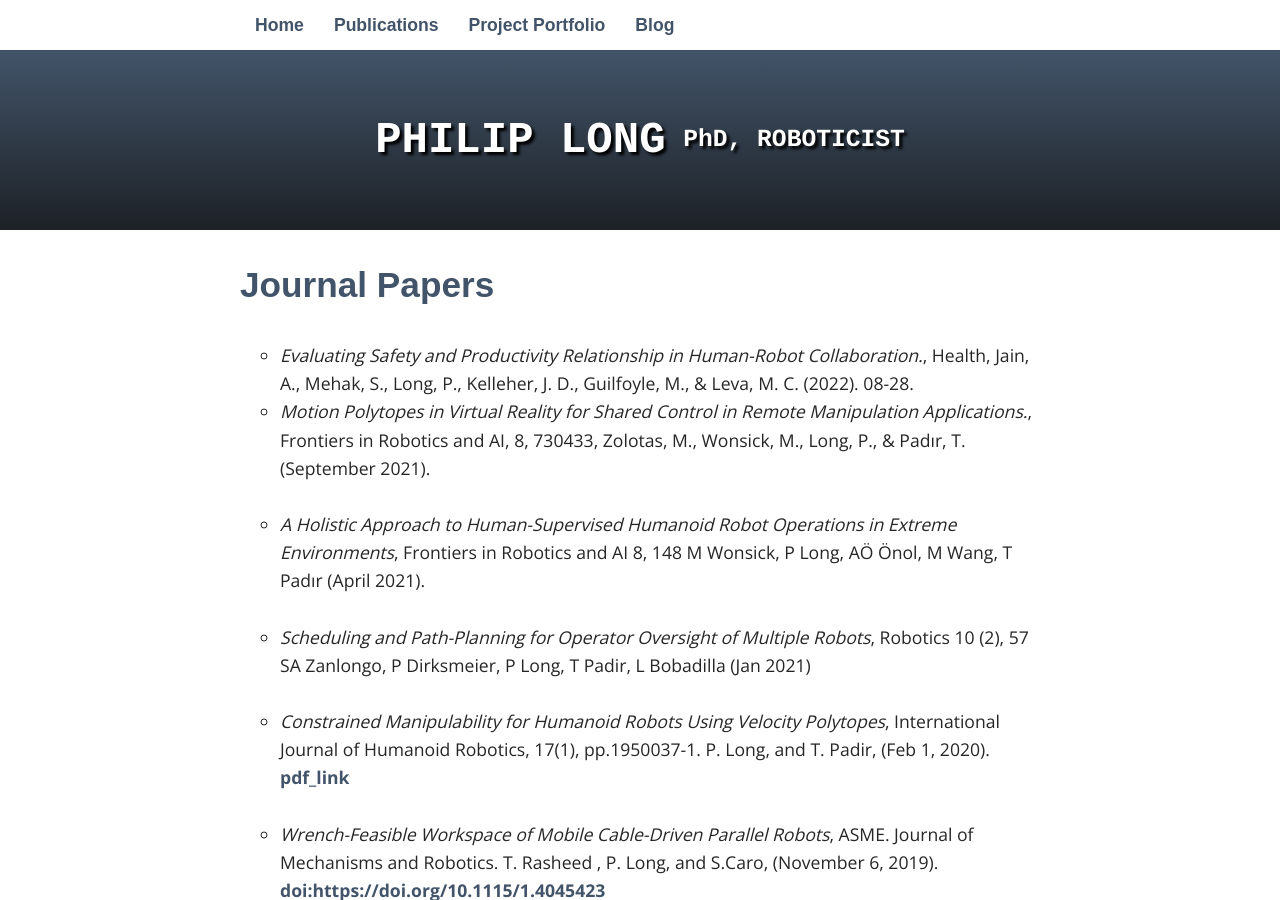
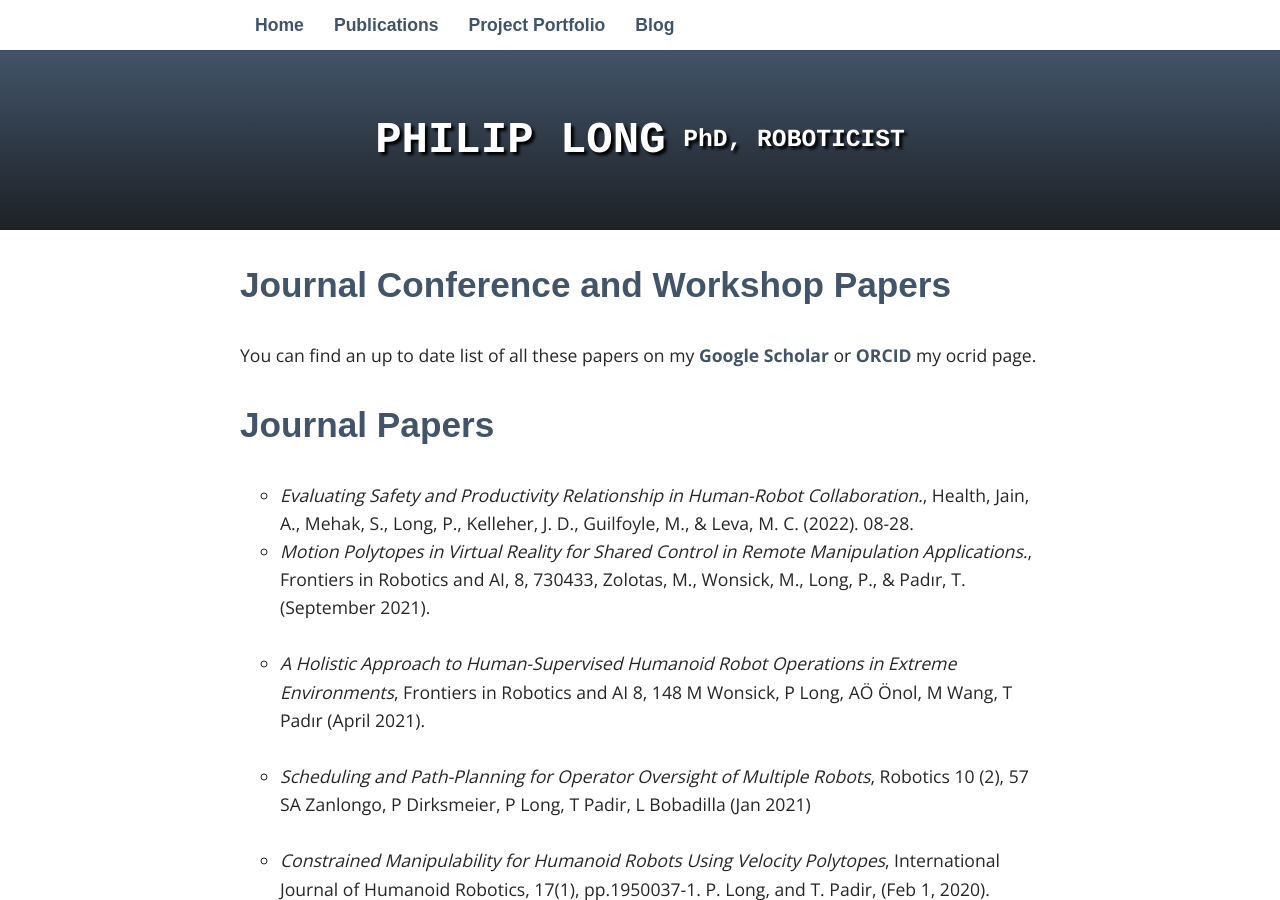
Before and after one commit to philip-long/philip-long.github.io, a Jekyll site: the page built from publications/index.html, in a window 1280 px wide and 900 px high. Built offline with Jekyll 4.4.1, drawn with Linux system fonts in a browser that asks for light colours; nearby versions of some CDN libraries; some web fonts are replaced; library files that are not in the unit come from our copies.

Commit message:
Update index.html

```diff
--- a/publications/index.html
+++ b/publications/index.html
@@ -3,6 +3,9 @@
 title: Publications
 ---
 <div class="blurb">
+
+   <h2> Journal Conference and Workshop Papers</h2>
+  You can find an up to date list of all these papers on my  <a href="https://scholar.google.com/citations?user=FFAElw4AAAAJ&hl=en&oi=sra">Google Scholar</a> or <a href="https://orcid.org/0000-0002-0784-8720">ORCID</a> my ocrid page.
 
     <h2> Journal Papers</h2>
 
```
